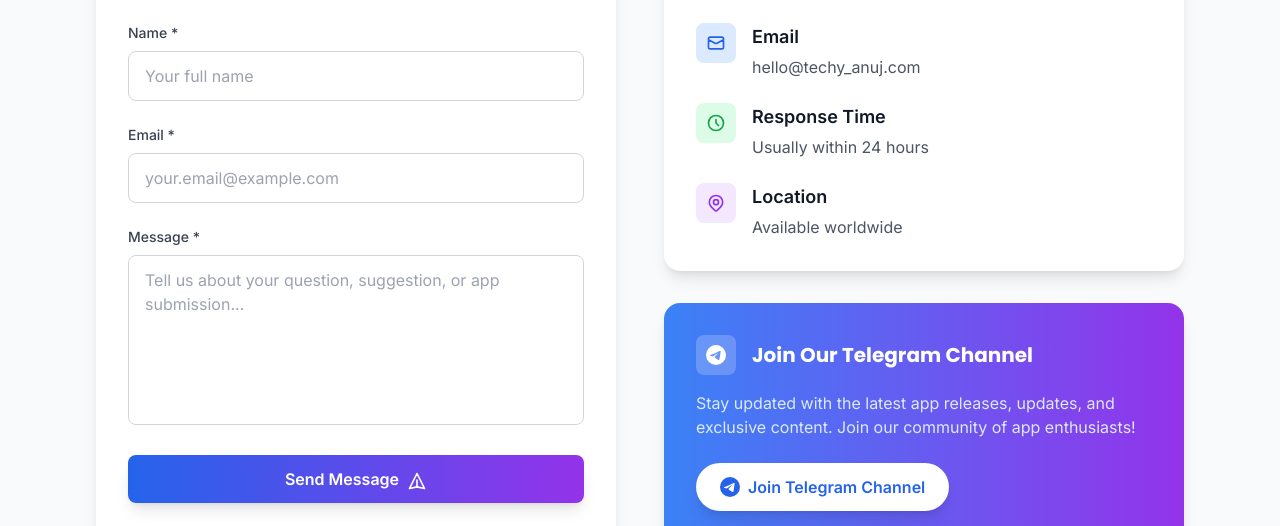
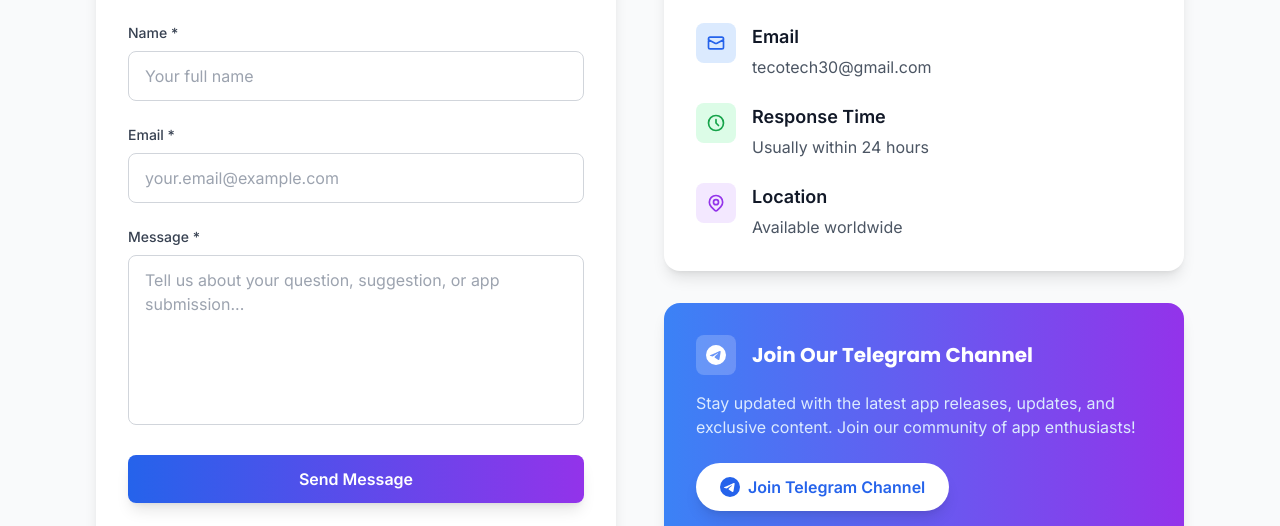
Before and after one commit to Gaurav-Jang/ToolBoxByAnuj, a React (Vite) app: page /contact in a window 1280 px wide. Shown: the part 417-943 px from the top of the page. Built offline with nearby package versions, Linux system fonts and the light colour scheme.

Commit message:
Email js connected

```diff
--- a/package.json
+++ b/package.json
@@ -21,6 +21,7 @@
     "start": "npm run dev"
   },
   "dependencies": {
+    "emailjs-com": "^3.2.0",
     "framer-motion": "^12.23.12",
     "react": "^19.1.1",
     "react-dom": "^19.1.1",
--- a/src/pages/Contact.jsx
+++ b/src/pages/Contact.jsx
@@ -1,5 +1,6 @@
 import { useState } from "react";
 import { motion } from "framer-motion";
+import emailjs from "emailjs-com";
 
 const Contact = () => {
   const [formData, setFormData] = useState({
@@ -7,6 +8,8 @@
     email: "",
     message: "",
   });
+
+  const [loading, setLoading] = useState(false);
 
   const handleChange = (e) => {
     setFormData({
@@ -17,14 +20,32 @@
 
   const handleSubmit = (e) => {
     e.preventDefault();
-    // Show success alert
-    alert("Message sent successfully! We'll get back to you soon.");
-    // Reset form
-    setFormData({
-      name: "",
-      email: "",
-      message: "",
-    });
+    setLoading(true);
+
+    emailjs
+      .send(
+        "service_cf9dgsm", // replace with your service ID
+        "template_6zzx4mr", // replace with your template ID
+        {
+          from_name: formData.name,
+          from_email: formData.email,
+          message: formData.message,
+          to_name: "techy_anuj", // your name
+        },
+        "RQXXaKLYzBTj0QXaa" // replace with your EmailJS public key
+      )
+      .then(
+        () => {
+          alert("Message sent successfully! We'll get back to you soon.");
+          setFormData({ name: "", email: "", message: "" });
+          setLoading(false);
+        },
+        (error) => {
+          console.error("FAILED...", error);
+          alert("Oops! Something went wrong. Please try again.");
+          setLoading(false);
+        }
+      );
   };
 
   return (
@@ -118,24 +139,12 @@
 
               <motion.button
                 type="submit"
+                disabled={loading}
                 whileHover={{ scale: 1.02 }}
                 whileTap={{ scale: 0.98 }}
-                className="w-full bg-gradient-to-r from-blue-600 to-purple-600 hover:from-blue-700 hover:to-purple-700 text-white font-semibold py-3 px-6 rounded-lg shadow-lg hover:shadow-xl transition-all duration-300"
+                className="w-full bg-gradient-to-r from-blue-600 to-purple-600 hover:from-blue-700 hover:to-purple-700 text-white font-semibold py-3 px-6 rounded-lg shadow-lg hover:shadow-xl transition-all duration-300 disabled:opacity-70"
               >
-                Send Message
-                <svg
-                  className="inline-block w-5 h-5 ml-2"
-                  fill="none"
-                  stroke="currentColor"
-                  viewBox="0 0 24 24"
-                >
-                  <path
-                    strokeLinecap="round"
-                    strokeLinejoin="round"
-                    strokeWidth={2}
-                    d="M12 19l9 2-9-18-9 18 9-2zm0 0v-8"
-                  />
-                </svg>
+                {loading ? "Sending..." : "Send Message"}
               </motion.button>
             </form>
           </motion.div>
@@ -174,7 +183,7 @@
                     <h3 className="text-lg font-semibold text-gray-900 mb-1">
                       Email
                     </h3>
-                    <p className="text-gray-600">hello@techy_anuj.com</p>
+                    <p className="text-gray-600"> tecotech30@gmail.com</p>
                   </div>
                 </div>
 
--- a/src/pages/PrivacyPolicy.jsx
+++ b/src/pages/PrivacyPolicy.jsx
@@ -286,7 +286,7 @@
               contact us:
             </p>
             <div className="space-y-2 text-gray-600">
-              <p>Email: privacy@techy_anuj.com</p>
+              <p>Email: tecotech30@gmail.com</p>
               <p>
                 Website:{" "}
                 <a
```
Also changed, not shown: 1 other file (tests, documents, lock files or other folders).
